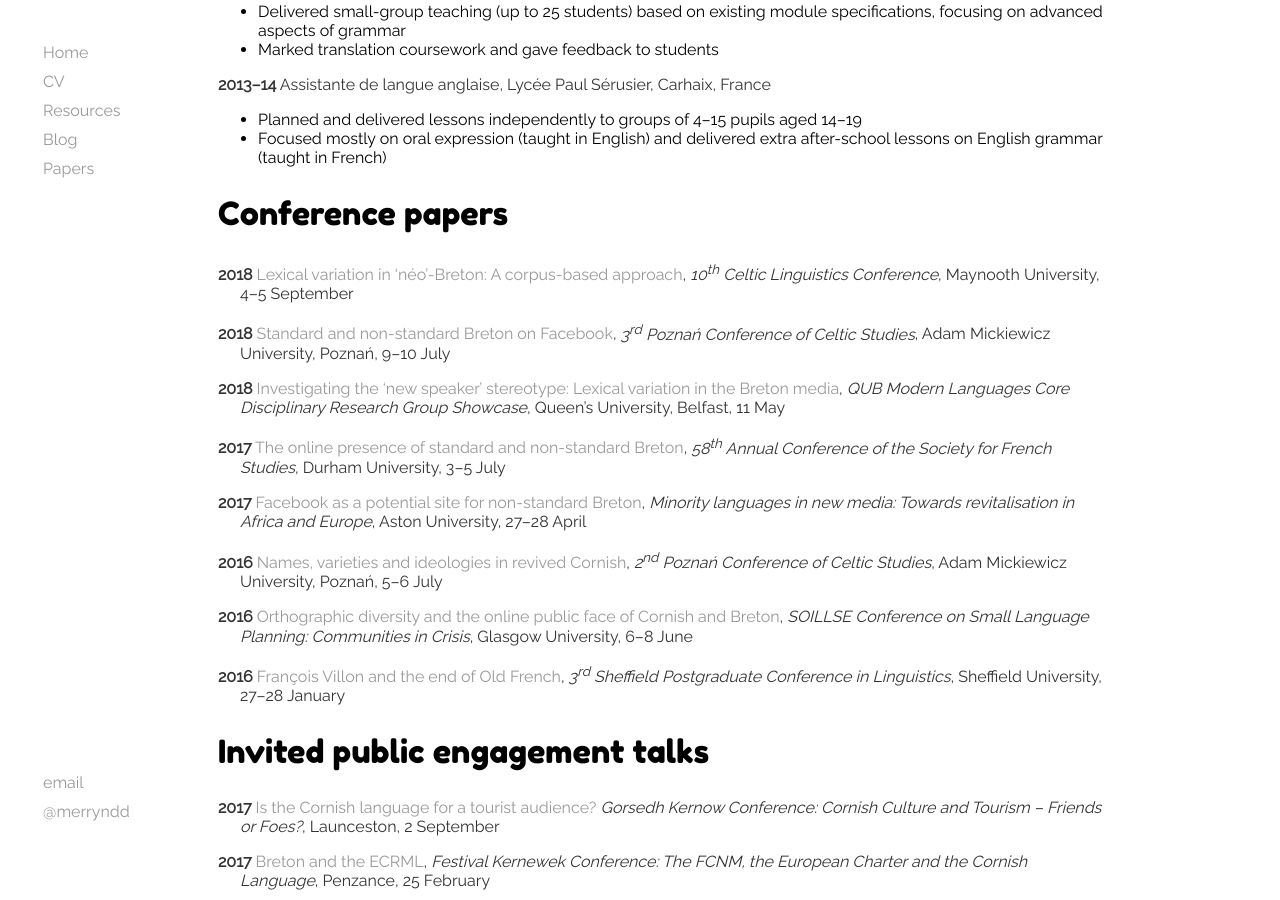
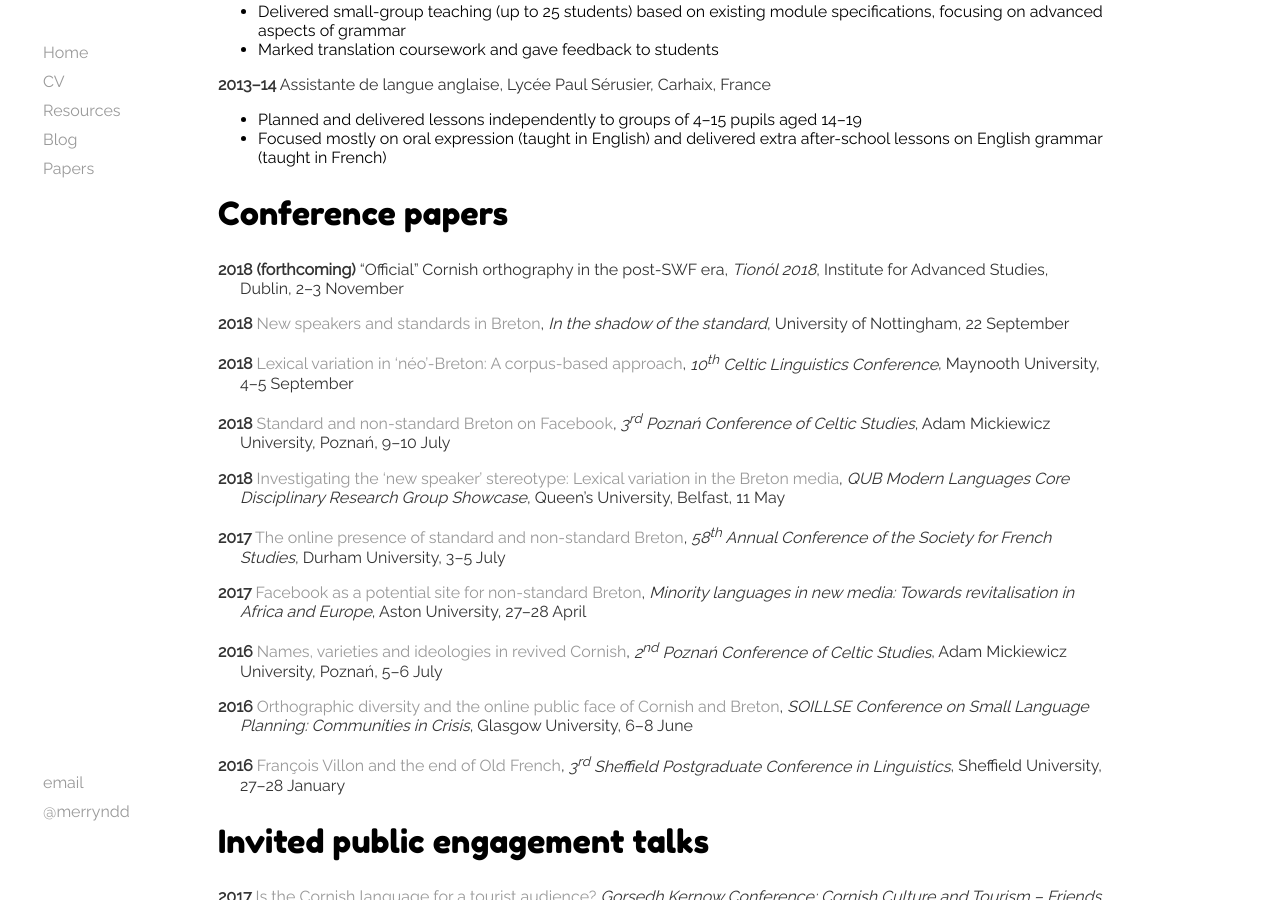
Before and after one commit to merryndd/merryndd.github.io, a Jekyll site: the page built from cv/index.html, in a window 1280 px wide and 900 px high, scrolled down 1063 px. Built offline with Jekyll 4.4.1, drawn with Linux system fonts in a browser that asks for light colours; some of the changed text lies outside the part shown.

Commit message:
Update index.html

```diff
--- a/cv/index.html
+++ b/cv/index.html
@@ -29,6 +29,8 @@ title: Merryn Davies-Deacon
 <ul><li>Planned and delivered lessons independently to groups of 4&ndash;15 pupils aged 14&ndash;19</li>
 <li>Focused mostly on oral expression (taught in English) and delivered extra after-school lessons on English grammar (taught in French)</li></ul>
 <h2>Conference papers</h2>
+<p class="bibentry"><strong>2018 (forthcoming)</strong> “Official” Cornish orthography in the post-SWF era, <i>Tionól 2018</i>, Institute for Advanced Studies, Dublin, 2–3 November</p>
+<p class="bibentry"><strong>2018</strong> <a href="https://merryndd.github.io/news/2018/09/05/pk">New speakers and standards in Breton</a>, <i>In the shadow of the standard</i>, University of Nottingham, 22 September</p>
 <p class="bibentry"><strong>2018</strong> <a href="https://merryndd.github.io/news/2018/09/05/lexvar">Lexical variation in &lsquo;néo&rsquo;-Breton: A corpus-based approach</a>, <i>10<sup>th</sup> Celtic Linguistics Conference</i>, Maynooth University, 4&ndash;5 September</p>
 <p class="bibentry"><strong>2018</strong> <a href="https://merryndd.github.io/news/2018/07/10/facebook2">Standard and non-standard Breton on Facebook</a>, <i>3<sup>rd</sup> Pozna&#324; Conference of Celtic Studies</i>, Adam Mickiewicz University, Pozna&#324;, 9&ndash;10 July</p>
 <p class="bibentry"><strong>2018</strong> <a href="https://merryndd.github.io/news/2018/05/11/qub">Investigating the &lsquo;new speaker&rsquo; stereotype: Lexical variation in the Breton media</a>, <i>QUB Modern Languages Core Disciplinary Research Group Showcase</i>, Queen’s University, Belfast, 11 May</p>
```
Also changed, not shown: other parts of cv/index.html (+1 -1 lines).
